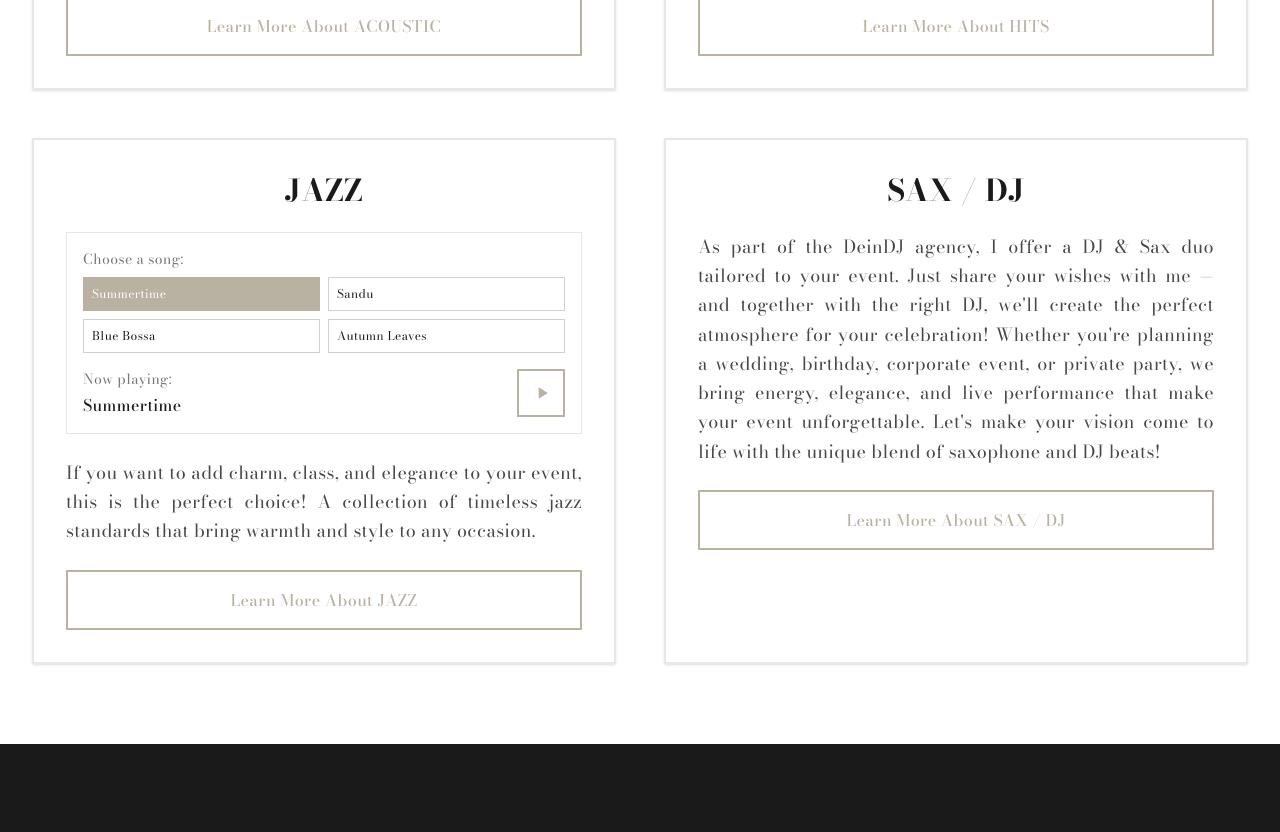
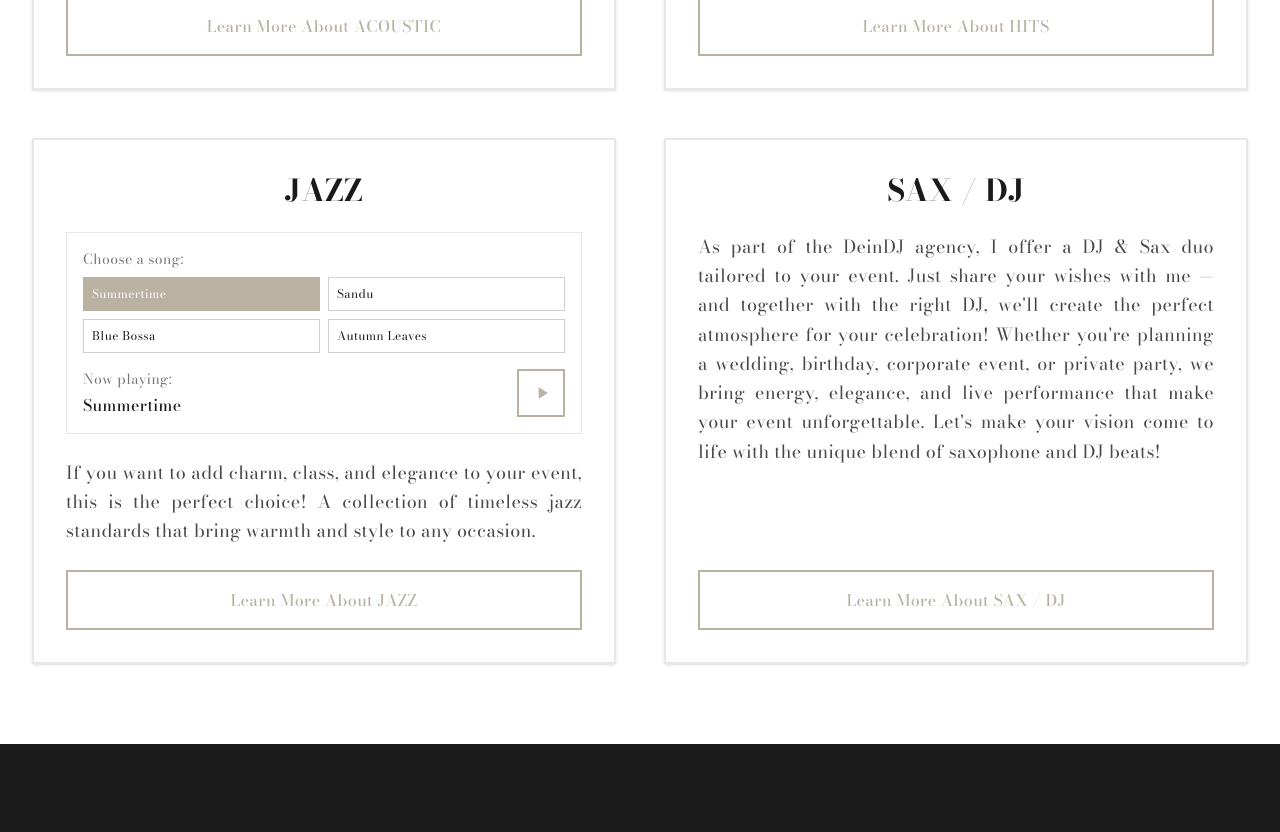
Before and after one commit to martinst06/ivansaxophon, a Next.js app: page /en/offer in a window 1280 px wide. Shown: the part 1380-2212 px from the top of the page. Built offline with nearby package versions, Linux system fonts and the light colour scheme.

Commit message:
button same height

```diff
--- a/src/components/OfferGrid.tsx
+++ b/src/components/OfferGrid.tsx
@@ -169,7 +169,7 @@ const OfferGrid = ({ lang }: OfferGridProps) => {
           {offers.map((offer) => (
             <div
               key={offer.id}
-              className="bg-white border-2 border-charcoal/10 p-8 shadow-sm hover:shadow-md hover:border-bronze/50 transition-all duration-300 transform hover:-translate-y-1"
+              className="bg-white border-2 border-charcoal/10 p-8 shadow-sm hover:shadow-md hover:border-bronze/50 transition-all duration-300 transform hover:-translate-y-1 flex flex-col h-full"
             >
               {/* Title */}
               <div className="mb-6">
@@ -244,7 +244,7 @@ const OfferGrid = ({ lang }: OfferGridProps) => {
               </p>
 
               {/* CTA Button */}
-              <button className="w-full border-2 border-bronze text-bronze hover:bg-bronze hover:text-white font-medium py-4 px-6 transition-all duration-300 transform hover:-translate-y-0.5">
+              <button className="w-full border-2 border-bronze text-bronze hover:bg-bronze hover:text-white font-medium py-4 px-6 transition-all duration-300 transform hover:-translate-y-0.5 mt-auto">
                 Learn More About {offer.title}
               </button>
             </div>
```
